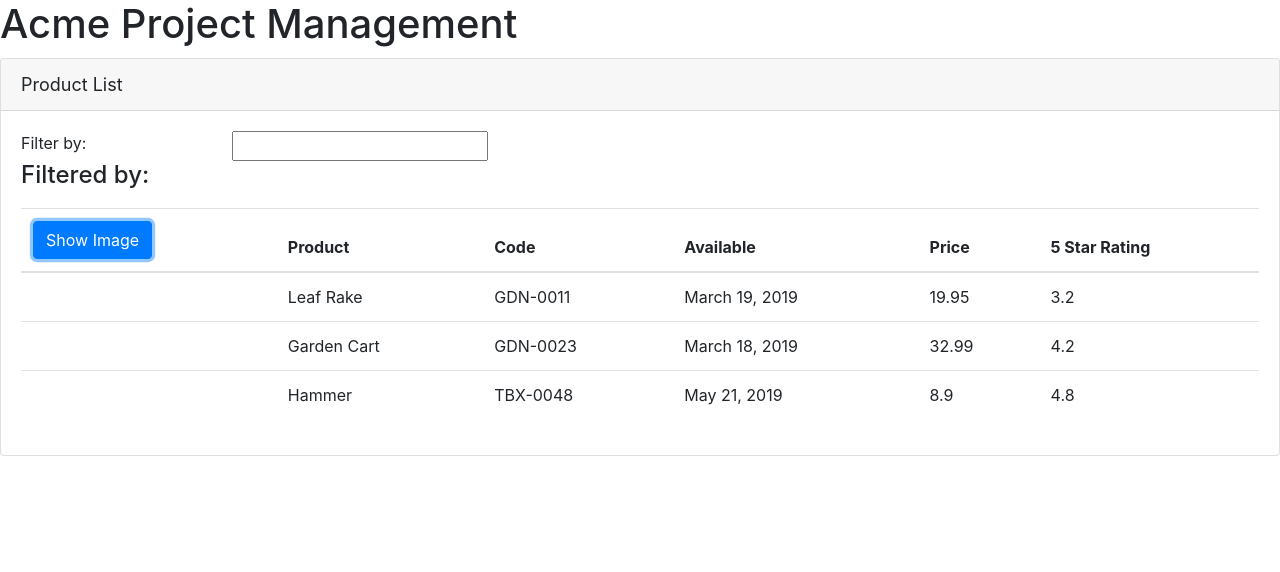
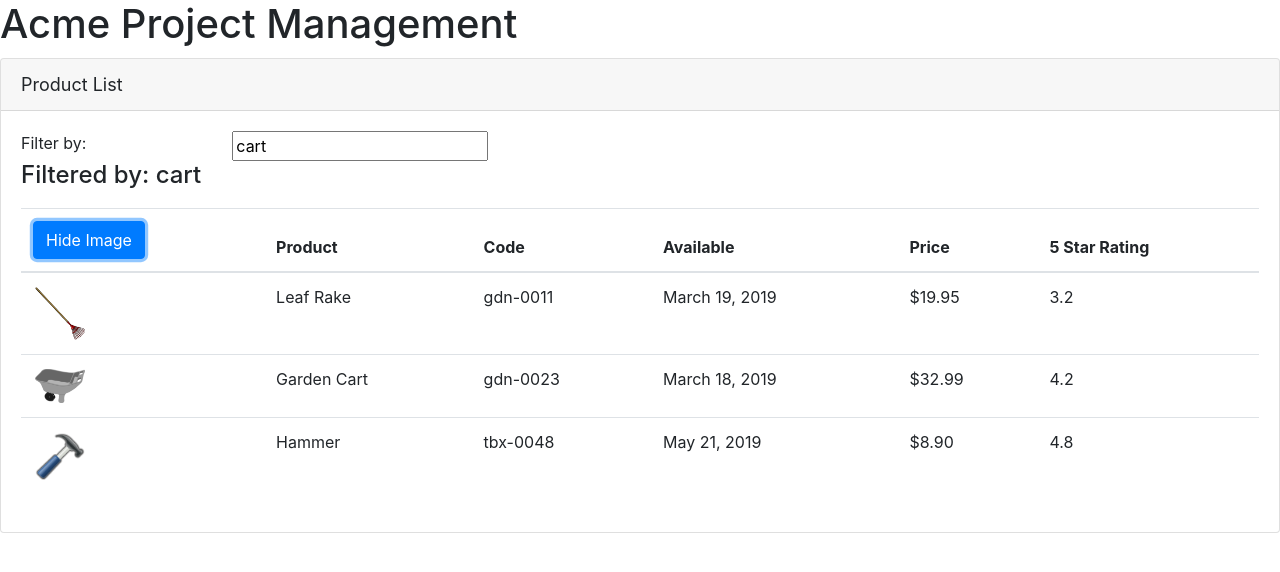
Before and after one commit to AbuchiKings/APM-Start, an Angular app: page / in a window 1280 px wide. Both pictures are taken after a click on the button "Show Image". Shown: the top 572 px of the page. Built offline with nearby package versions, Linux system fonts and the light colour scheme.

Commit message:
bind class properties to elements

```diff
--- a/src/app/app.module.ts
+++ b/src/app/app.module.ts
@@ -3,10 +3,11 @@ import { NgModule } from '@angular/core';
 
 import { AppComponent } from './app.component';
 import { ProductListComponent } from './products/product-list.component';
-
+import {FormsModule} from '@angular/forms';
 @NgModule({
   imports: [
-    BrowserModule
+    BrowserModule,
+    FormsModule
   ],
 
   declarations: [
--- a/src/app/products/product-list.component.html
+++ b/src/app/products/product-list.component.html
@@ -7,12 +7,12 @@
         <div class="row">
             <div class="col-md-2">Filter by:</div>
             <div class="col-md-4">
-                <input type="text" name="" id="">
+                <input type="text" name="" id="" [(ngModel)] = 'listFilter'>
             </div>
         </div>
         <div class="row">
             <div class="col-md-6">
-                <h4>Filtered by: </h4>
+                <h4>Filtered by: {{listFilter}} </h4>
             </div>
         </div>
         <div class='table-responsive'>
@@ -20,8 +20,8 @@
                 <thead>
                     <tr>
                         <th>
-                            <button class="btn btn-primary">
-                                Show Image
+                            <button (click) = "toggleImage()" class="btn btn-primary">
+                                {{showImage ? 'Hide' : 'Show'}} Image
                             </button>
                         </th>
                         <th>Product</th>
@@ -33,11 +33,16 @@
                 </thead>
                 <tbody>
                     <tr *ngFor="let product of products">
-                        <td></td>
+                        <td>
+                            <img  *ngIf="showImage" [src]="product.imageUrl"
+                             [title]="product.productName"
+                             [style.width.px] = "imageWidth"
+                             [style.margin.px] = "imageMargin" alt="product image">
+                        </td>
                         <td>{{product.productName}}</td>
-                        <td>{{product.productCode}}</td>
+                        <td>{{product.productCode | lowercase}}</td>
                         <td>{{product.releaseDate}}</td>
-                        <td>{{product.price}}</td>
+                        <td>{{product.price | currency:'USD':'symbol': '1.2-2' }}</td>
                         <td>{{product.starRating}}</td>
 
                     </tr>
--- a/src/app/products/product-list.component.ts
+++ b/src/app/products/product-list.component.ts
@@ -1,4 +1,5 @@
 import { Component } from '@angular/core'
+import { IProduct } from './product';
 
 @Component({
     selector: 'pm-products',
@@ -6,9 +7,13 @@ import { Component } from '@angular/core'
 })
 
 export class ProductListComponent {
-    pageTitle: string = 'Product List'
+    pageTitle: string = 'Product List';
+    imageWidth: number = 50;
+    imageMargin: number = 2;
+    showImage: boolean = false;
+    listFilter: string = 'cart';
 
-    products: any[] = [
+    products: IProduct[] = [
         {
             "productId": 1,
             "productName": "Leaf Rake",
@@ -39,5 +44,9 @@ export class ProductListComponent {
             "starRating": 4.8,
             "imageUrl": "assets/images/hammer.png"
         }
-    ]
+    ];
+
+    toggleImage(): void {
+        this.showImage = !this.showImage;
+    };
 }
--- /dev/null
+++ b/src/app/products/product.ts
@@ -0,0 +1,10 @@
+export interface IProduct {
+    productId: number;
+    productName: string;
+    productCode: string;
+    releaseDate: string;
+    price: number;
+    description: string;
+    starRating: number;
+    imageUrl: string;
+}
```
